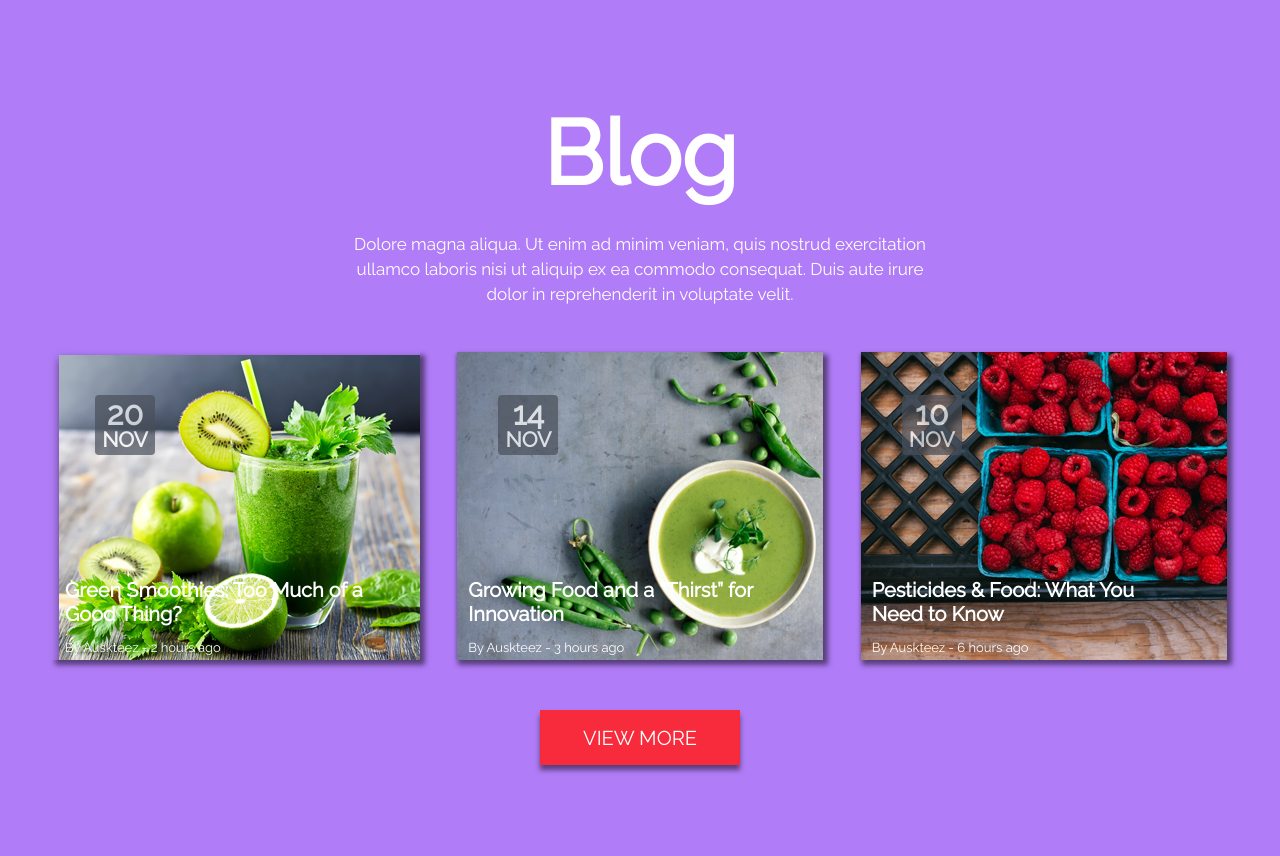
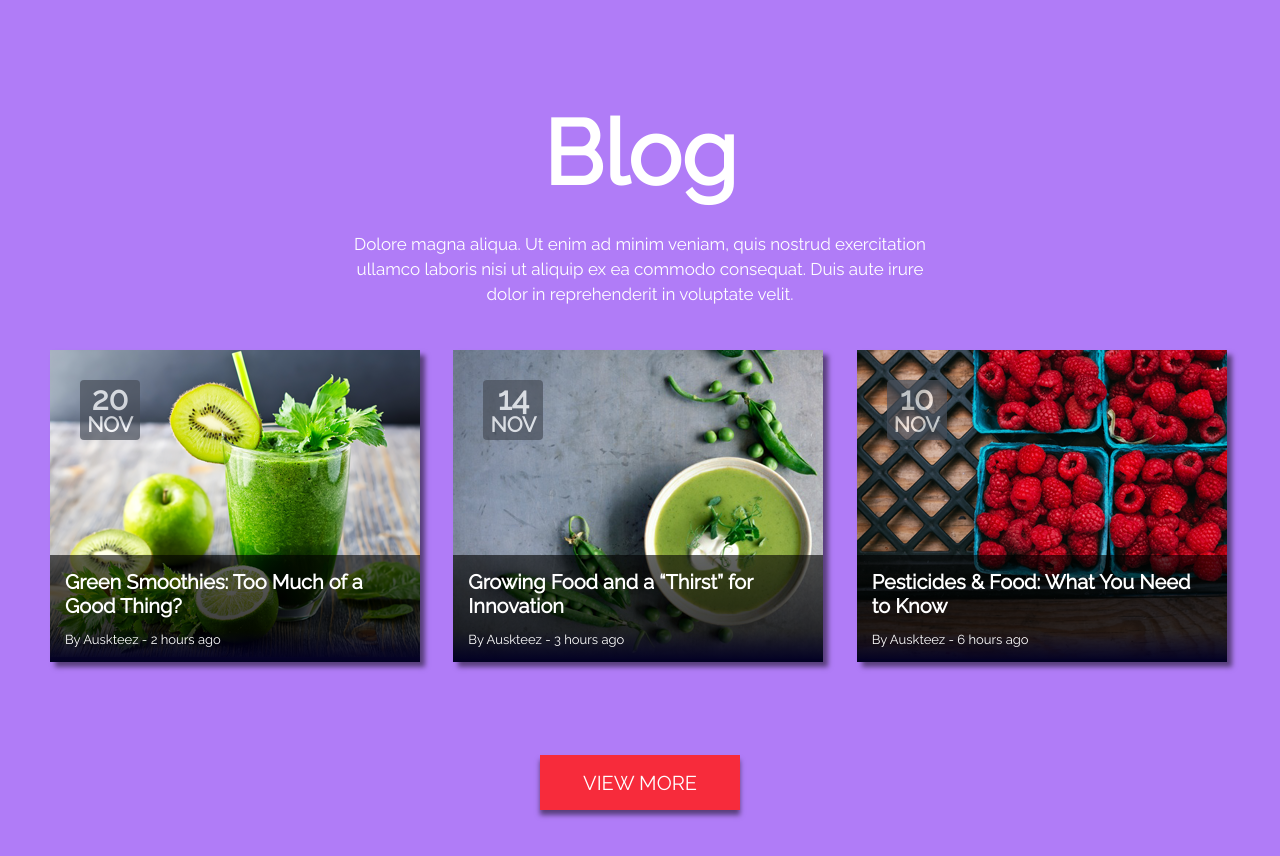
Before and after one commit to IvanSema/homework9part2, a plain HTML site: page index.html in a window 1280 px wide. Drawn offline with Linux system fonts and the light colour scheme.

Commit message:
last version

```diff
--- a/css/style.css
+++ b/css/style.css
@@ -1,5 +1,4 @@
 body {
-    background: #b07cf7;
     text-decoration: none;
     width: 100%;
     height: 100%;
@@ -45,13 +44,19 @@ h1, h2 {
     color: #545454;
 }
 
-.mainer{
+
+.blog-block-wrapper{
+    min-width: 1200px;
+    background-color: #b07cf7;
+}
+
+.blog-block{
     padding: 100px 0;
     min-width: 810px;
 }
 
 
-.mainer .headline{
+.blog-block .headline{
     font-family: 'Raleway', sans-serif;
     font-weight: bold;
     font-size: 90px;
@@ -59,7 +64,7 @@ h1, h2 {
 }
 
 
-.mainer .headline-text{
+.blog-block .headline-text{
     font-family: 'Raleway', sans-serif;
     font-weight: lighter;
     font-size: 17px;
@@ -69,45 +74,43 @@ h1, h2 {
     line-height: 25px;
 }
 
-.mainer .wrapper{
+.blog-block .wrapper{
     margin: 0 auto;
-    max-width: 1210px;
+    width: 1210px;
 }
 
-.mainer .news-block{
-    height:310px;
+.blog-block .news-block{
     width:370px;
     display: inline-block;
-    margin: 43px 15px 0 15px;
-    padding: 15px;
+    margin: 43px 15px;
     box-sizing: border-box;
     box-shadow:5px 5px 5px rgba(0,0,0,0.5);
-
+    background-position: center;
 }
 
-.mainer .news-block:hover{
+.blog-block .news-block:hover{
     opacity: 0.8;
     cursor: pointer;
 }
 
-.news-block .date-block{
+.blog-block .news-block .date-block{
     background-color: #494f5a;
     height: 60px;
     width: 60px;
-    margin: 30px 0 123px 30px;
+    margin: 30px 0 115px 30px;
     opacity: 0.7;
     border-radius: 4px;
     text-align: center;
 }
 
-.date-block .day{
+.blog-block .date-block .day{
     font-family: 'Raleway', sans-serif;
     font-weight: bold;
     font-size: 32px;
     text-align: center;
 }
 
-.date-block .month{
+.blog-block .date-block .month{
     font-family: 'Raleway', sans-serif;
     font-weight: bolder;
     font-size: 21px;
@@ -118,7 +121,9 @@ h1, h2 {
 
 
 .text-block{
-    width: 307px;
+    padding: 15px;
+    background: rgb(2,0,36);
+background: linear-gradient(0deg, rgba(2,0,36,1) 0%, rgba(0,0,0,0.7628635346756152) 29%, rgba(0,0,0,0.6085011185682326) 100%, rgba(0,212,255,1) 100%);
 }
 
 .title{
@@ -127,13 +132,13 @@ h1, h2 {
     font-weight: bold;
 }
 
-.author{
+.blog-block .news-block .author{
     font-size: 13px;
     font-family: 'Raleway', sans-serif;
     font-weight: lighter;
 }
 
-.mainer .button{
+.blog-block .button{
     width: 200px;
     height: 55px;
     background-color: #f72b3b;
@@ -147,7 +152,7 @@ h1, h2 {
     box-shadow: 0 5px 5px rgba(0,0,0,0.5);
 }
 
-.mainer .button:hover{
+.blog-block .button:hover{
     background-color: #d62635;
     cursor: pointer;
 }
--- a/index.html
+++ b/index.html
@@ -10,11 +10,13 @@
 </head>
 
 <body>
-    <div class="mainer">
+    <div class="blog-block-wrapper">
+        <div class="blog-block">
             <div class="headline">Blog</div>
 
             <div class="headline-text">
-            Dolore magna aliqua. Ut enim ad minim veniam, quis nostrud exercitation ullamco laboris nisi ut aliquip ex
+                Dolore magna aliqua. Ut enim ad minim veniam, quis nostrud exercitation ullamco laboris nisi ut aliquip
+                ex
                 ea commodo consequat. Duis aute irure dolor in reprehenderit in voluptate velit.
             </div>
             <div class="wrapper">
@@ -73,6 +75,7 @@
 
 
         </div>
+    </div>
 
 
 </body>
```
Lines whose indentation alone changed are shown as unchanged.
